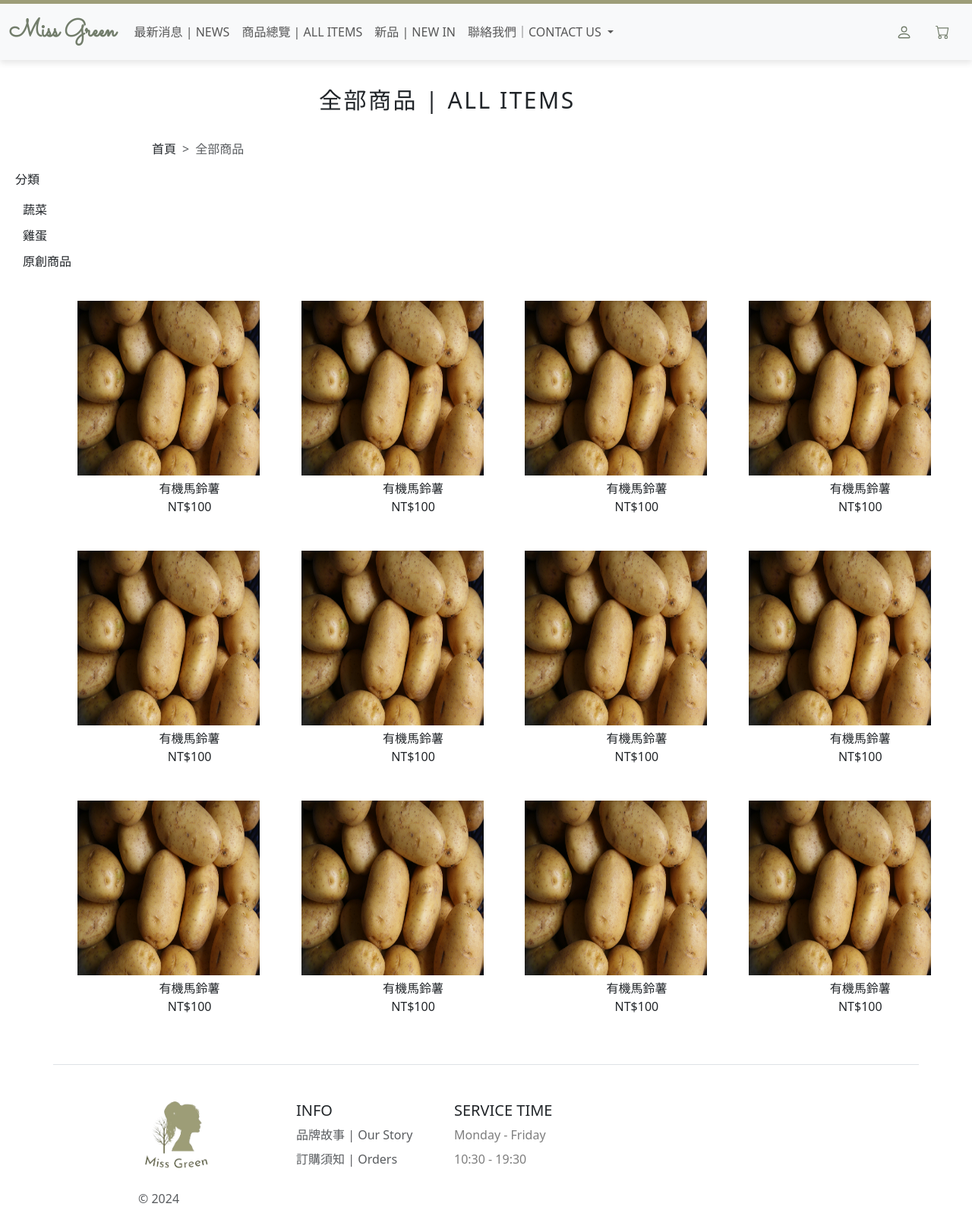
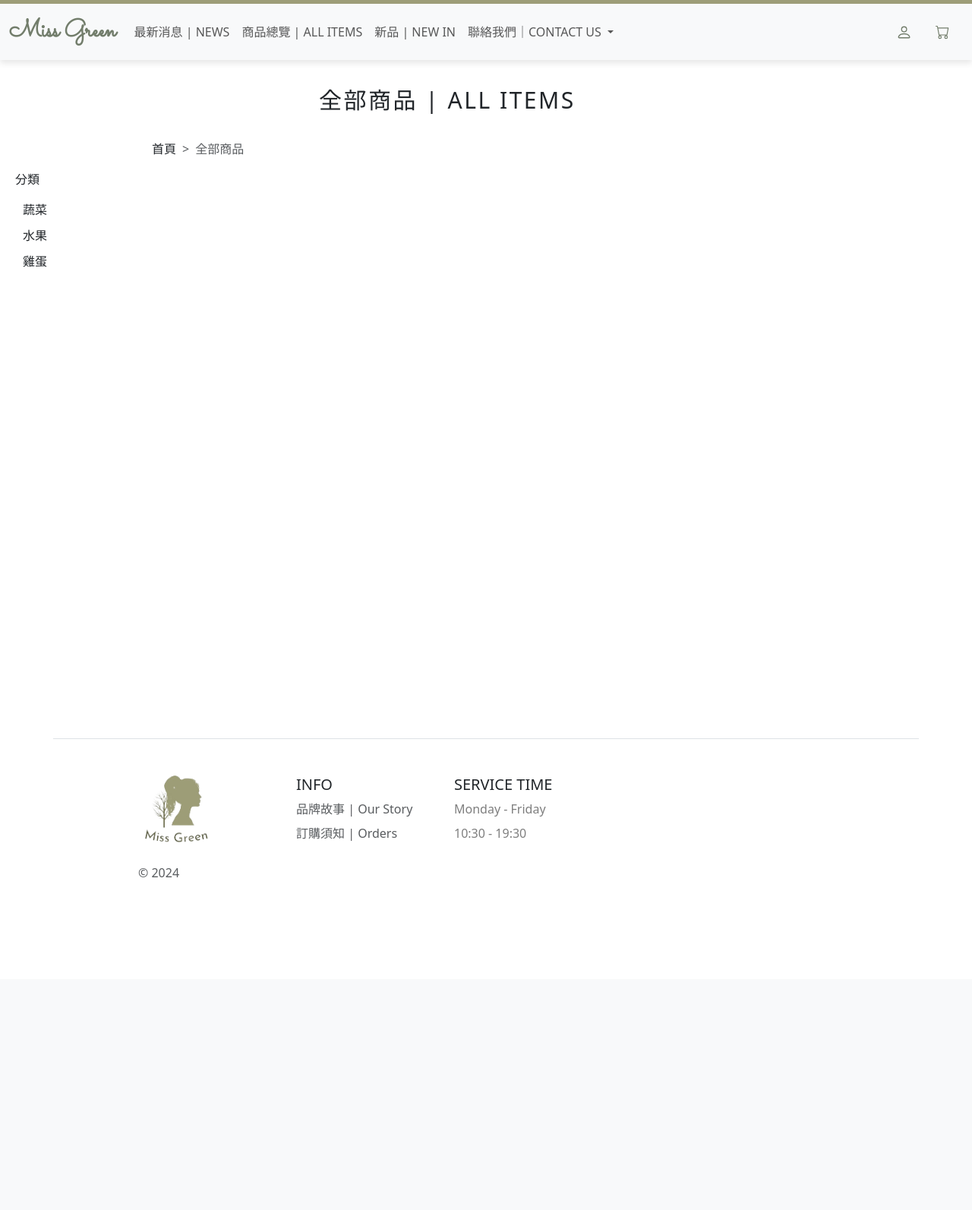
Before and after one commit to HuangHsinTzu/Miss-Green, a Python web app: template mine/templates/Items.html in a window 1280 px wide. Shown: the top 1593 px of the page at 76% size. After the commit the page ends 1155 px from the top, so only its background shows below. Run offline with Jinja, Linux system fonts and the light colour scheme; the template is opened without the code that fills it: most values are stand-ins (such as "Sample title", 1, 10 or a date in 2020).

Commit message:
update Items.html

```diff
--- a/mine/templates/Items.html
+++ b/mine/templates/Items.html
@@ -42,16 +42,20 @@
         color: inherit; /* 继承父元素的颜色，以避免蓝色 */
       }
       div.item-container {
-        margin-left: 200px;
-        margin-top: 0px;
-        flex: 3;
+        display: flex;
+        flex-wrap: wrap; /* 允许换行 */
+        justify-content: flex-start; /* 靠左对齐 */
+        margin-left: 100px;
         margin-top: 30px;
-        float: right;
-        width: 92%;
+        width: calc(100% - 200px); /* 调整宽度，减去左边距 */
       }
       div.item-container div {
         width: 25%;
-        float: left;
+        box-sizing: border-box; /* 包括内边距和边框 */
+        padding: 10px; /* 增加间距 */
+        display: flex;
+        flex-direction: column; /* 垂直布局 */
+        align-items: center; /* 水平居中对齐 */
       }
       div.item-container a {
         text-decoration: none; /* 去除底线 */
@@ -61,19 +65,12 @@
         width: 240px;
         height: 230px;
       }
-      .item-image-mid {
-        width: 240px;
-        height: 230px;
-        margin-left: 5px;
-      }
-      .item-image-right {
-        width: 240px;
-        height: 230px;
-        margin-right: 10px;
-      }
-      .item-caption {
+      p.item-caption {
         text-align: center;
         margin-top: 5px;
+        white-space: nowrap; /* 禁止自动换行 */
+        overflow: hidden; /* 隐藏超出部分文本 */
+        text-overflow: ellipsis; /* 添加省略号以指示文本溢出 */
       }
       .nav_container {
         display: flex;
@@ -303,234 +300,18 @@
       <div class="side_nav">
         <p>分類</p>
         <a href="#veg">蔬菜</a>
+        <a href="#fruits">水果</a>
         <a href="#eggs">雞蛋</a>
-        <a href="#merch">原創商品</a>
       </div>
       <div class="products">
         <div class="item-container" id="veg">
-          <div id="veg1">
-            <a href="ProductDetail.html">
-              <img
-                src="resources/lars-blankers-B0s3Xndk6tw-unsplash.jpg"
-                class="item-image-left"
-                alt="..."
-              />
-              <!--<div
-                  class="add-to-cart"
-                  onclick="window.location.href='加入购物车链接';"
-                >
-                  加入購物車
-                </div>-->
-            </a>
-            <a href="ProductDetail.html">
-              <p class="item-caption">有機馬鈴薯<br />NT$100</p>
-            </a>
-          </div>
-          <div id="veg2">
-            <a href="ProductDetail.html">
-              <img
-                src="resources/lars-blankers-B0s3Xndk6tw-unsplash.jpg"
-                class="item-image-left"
-                alt="..."
-              />
-              <!--<div
-                class="add-to-cart"
-                onclick="window.location.href='加入购物车链接';"
-              >
-                加入購物車
-              </div>-->
-            </a>
-            <a href="ProductDetail.html">
-              <p class="item-caption">有機馬鈴薯<br />NT$100</p>
-            </a>
-          </div>
-          <div id="veg3">
-            <a href="ProductDetail.html">
-              <img
-                src="resources/lars-blankers-B0s3Xndk6tw-unsplash.jpg"
-                class="item-image-left"
-                alt="..."
-              />
-              <!--<div
-                class="add-to-cart"
-                onclick="window.location.href='加入购物车链接';"
-              >
-                加入購物車
-              </div>-->
-            </a>
-            <a href="ProductDetail.html">
-              <p class="item-caption">有機馬鈴薯<br />NT$100</p>
-            </a>
-          </div>
-          <div id="veg4">
-            <a href="ProductDetail.html">
-              <img
-                src="resources/lars-blankers-B0s3Xndk6tw-unsplash.jpg"
-                class="item-image-left"
-                alt="..."
-              />
-              <!--<div
-                class="add-to-cart"
-                onclick="window.location.href='加入购物车链接';"
-              >
-                加入購物車
-              </div>-->
-            </a>
-            <a href="ProductDetail.html">
-              <p class="item-caption">有機馬鈴薯<br />NT$100</p>
-            </a>
-          </div>
+          <!-- 動態生成蔬菜商品 -->
+        </div>
+        <div class="item-container" id="fruits">
+          <!-- 動態生成水果商品 -->
         </div>
         <div class="item-container" id="eggs">
-          <div id="egg1">
-            <a href="ProductDetail.html">
-              <img
-                src="resources/lars-blankers-B0s3Xndk6tw-unsplash.jpg"
-                class="item-image-left"
-                alt="..."
-              />
-              <!--<div
-                class="add-to-cart"
-                onclick="window.location.href='加入购物车链接';"
-              >
-                加入購物車
-              </div>-->
-            </a>
-            <a href="ProductDetail.html">
-              <p class="item-caption">有機馬鈴薯<br />NT$100</p>
-            </a>
-          </div>
-          <div id="egg2">
-            <a href="ProductDetail.html">
-              <img
-                src="resources/lars-blankers-B0s3Xndk6tw-unsplash.jpg"
-                class="item-image-left"
-                alt="..."
-              />
-              <!--<div
-                class="add-to-cart"
-                onclick="window.location.href='加入购物车链接';"
-              >
-                加入購物車
-              </div>-->
-            </a>
-            <a href="ProductDetail.html">
-              <p class="item-caption">有機馬鈴薯<br />NT$100</p>
-            </a>
-          </div>
-          <div id="egg3">
-            <a href="ProductDetail.html">
-              <img
-                src="resources/lars-blankers-B0s3Xndk6tw-unsplash.jpg"
-                class="item-image-left"
-                alt="..."
-              />
-              <!--<div
-                class="add-to-cart"
-                onclick="window.location.href='加入购物车链接';"
-              >
-                加入購物車
-              </div>-->
-            </a>
-            <a href="ProductDetail.html">
-              <p class="item-caption">有機馬鈴薯<br />NT$100</p>
-            </a>
-          </div>
-          <div id="egg4">
-            <a href="ProductDetail.html">
-              <img
-                src="resources/lars-blankers-B0s3Xndk6tw-unsplash.jpg"
-                class="item-image-left"
-                alt="..."
-              />
-              <!--<div
-                class="add-to-cart"
-                onclick="window.location.href='加入购物车链接';"
-              >
-                加入購物車
-              </div>-->
-            </a>
-            <a href="ProductDetail.html">
-              <p class="item-caption">有機馬鈴薯<br />NT$100</p>
-            </a>
-          </div>
-        </div>
-        <div class="item-container" id="merch">
-          <div id="merch1">
-            <a href="ProductDetail.html">
-              <img
-                src="resources/lars-blankers-B0s3Xndk6tw-unsplash.jpg"
-                class="item-image-left"
-                alt="..."
-              />
-              <!--
-              <div
-                class="add-to-cart"
-                onclick="window.location.href='加入购物车链接';"
-              >
-                加入購物車
-              </div>-->
-            </a>
-            <a href="ProductDetail.html">
-              <p class="item-caption">有機馬鈴薯<br />NT$100</p>
-            </a>
-          </div>
-          <div id="merch2">
-            <a href="ProductDetail.html">
-              <img
-                src="resources/lars-blankers-B0s3Xndk6tw-unsplash.jpg"
-                class="item-image-left"
-                alt="..."
-              />
-              <!--<div
-                class="add-to-cart"
-                onclick="window.location.href='加入购物车链接';"
-              >
-                加入購物車
-              </div>-->
-            </a>
-            <a href="ProductDetail.html">
-              <p class="item-caption">有機馬鈴薯<br />NT$100</p>
-            </a>
-          </div>
-          <div id="merch3">
-            <a href="ProductDetail.html">
-              <img
-                src="resources/lars-blankers-B0s3Xndk6tw-unsplash.jpg"
-                class="item-image-left"
-                alt="..."
-              />
-              <!--
-              <div
-                class="add-to-cart"
-                onclick="window.location.href='加入购物车链接';"
-              >
-                加入購物車
-              </div>-->
-            </a>
-            <a href="ProductDetail.html">
-              <p class="item-caption">有機馬鈴薯<br />NT$100</p>
-            </a>
-          </div>
-          <div id="merch4">
-            <a href="ProductDetail.html">
-              <img
-                src="resources/lars-blankers-B0s3Xndk6tw-unsplash.jpg"
-                class="item-image-left"
-                alt="..."
-              />
-              <!--
-              <div
-                class="add-to-cart"
-                onclick="window.location.href='加入购物车链接';"
-              >
-                加入購物車
-              </div>!-->
-            </a>
-            <a href="ProductDetail.html">
-              <p class="item-caption">有機馬鈴薯<br />NT$100</p>
-            </a>
-          </div>
+          <!-- 動態生成雞蛋商品 -->
         </div>
       </div>
     </div>
@@ -544,7 +325,7 @@
             class="d-flex align-items-center mb-3 link-body-emphasis text-decoration-none"
           >
             <img
-              src="resources/專題提案_第1組__1_-removebg-preview.png"
+              src="static/resources/專題提案_第1組__1_-removebg-preview.png"
               alt="Logo"
               width="100"
               height="100"
@@ -593,6 +374,63 @@
       </footer>
     </div>
     <!--JS Start-->
-    <script src="static/MissGreen.js"></script>
+    <script>
+      // 從 Flask 傳遞的商品數據
+       const products = {{ products | tojson }};
+
+      // 定義函數用於動態生成商品項目
+      function generateProductItem(product) {
+        return `
+          <div>
+            <a href="/ProductDetail?product_id=${product.id}">
+              <img src="${product.image_url}" class="item-image-left" alt="${product.name}">
+            </a>
+            <a href="/ProductDetail?product_id=${product.id}">
+              <p class="item-caption">${product.name}<br />NT$${product.price}</p>
+            </a>
+          </div>
+        `;
+      }
+
+      // 將商品數據動態生成並填充到相應容器中
+      function fillProductContainer(products, containerId) {
+          const container = document.getElementById(containerId);
+          if (!container) {
+              console.error(`Container with id ${containerId} not found.`);
+              return;
+          }
+
+          // 清空容器內容
+          container.innerHTML = '';
+
+          // 生成並填充商品項目
+          products.forEach((product, index) => {
+            const itemId = `${containerId}${index + 1}`;
+            const itemHtml = generateProductItem(product);
+            container.innerHTML += `<div id="${itemId}">${itemHtml}</div>`;
+          });
+      }
+
+      // 根據商品數據填充到相應容器中
+      fillProductContainer(products.filter(product => product.category === '蔬菜'), 'veg');
+      fillProductContainer(products.filter(product => product.category === '水果'), 'fruits');
+      fillProductContainer(products.filter(product => product.category === '蛋類'), 'eggs');
+
+            document.addEventListener("DOMContentLoaded", function () {
+                  // 獲取購物車內容容器
+              const cartContent = document.getElementById("cartContent");
+
+                  // 獲取購物車圖標
+              const cartIcon = document.querySelector(".bi-cart");
+
+                  // 添加點擊事件監聽器
+                  /*cartIcon.addEventListener("click", function () {
+                    // 切換購物車內容容器的顯示狀態
+                    cartContent.classList.toggle("visible");
+                  });*/
+              const memberButton = document.querySelector(".bi-person");
+              console.log("jfjefofjroi"); // 打印选择到的元素
+            });
+    </script>
   </body>
 </html>
```
